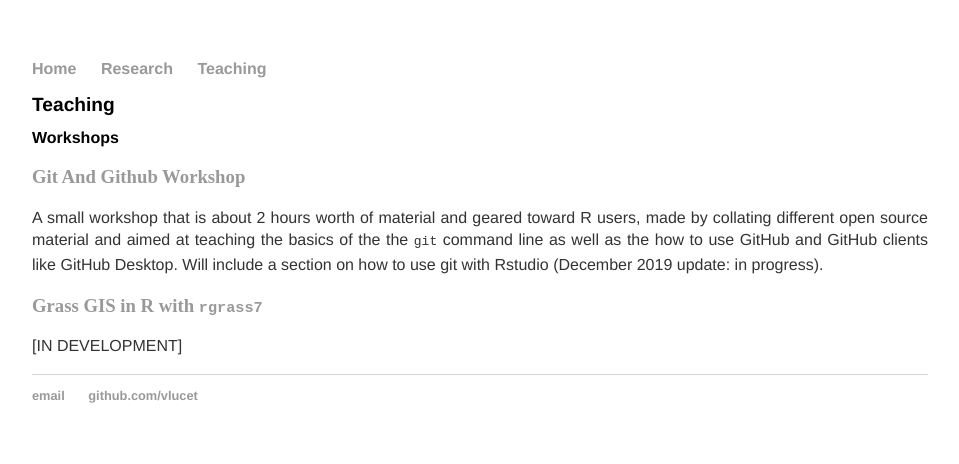
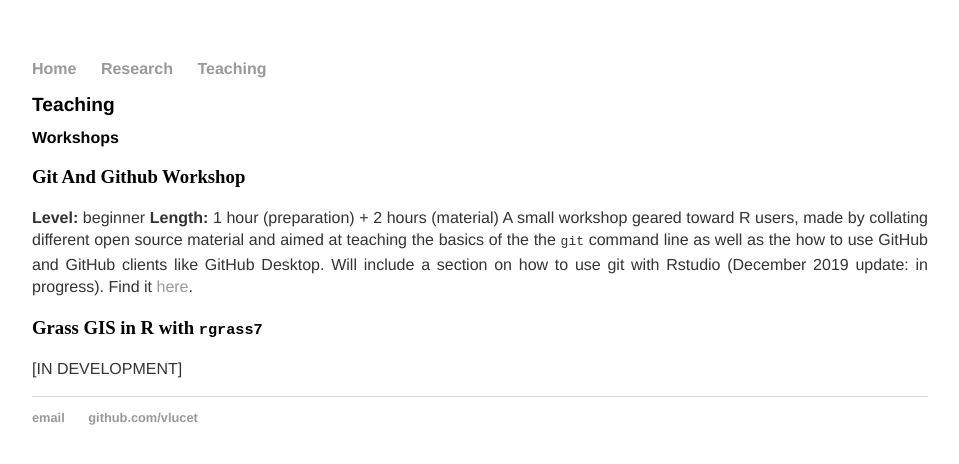
Before and after one commit to lpmi-13/vlucet.github.io, a Jekyll site: the page built from teaching/index.md, in a window 1280 px wide. Shown: the top 464 px of the page, without its empty margins (160-1119 px from the left). Built offline with Jekyll 4.4.1, drawn with Linux system fonts in a browser that asks for light colours.

Commit message:
Update index.md

```diff
--- a/teaching/index.md
+++ b/teaching/index.md
@@ -7,10 +7,12 @@ title: Research interests
 
 ## Workshops
 
-### [Git And Github Workshop](https://vlucet.github.io/git-and-github-with-r-workshop/)
+### Git And Github Workshop
+**Level:** beginner
+**Length:** 1 hour (preparation) + 2 hours (material)
+A small workshop geared toward R users, made by collating different open source material and aimed at teaching the basics of the the `git` command line as well as the how to use GitHub and GitHub clients like GitHub Desktop. Will include a section on how to use git with Rstudio (December 2019 update: in progress).
+Find it [here](https://vlucet.github.io/git-and-github-with-r-workshop/).
 
-A small workshop that is about 2 hours worth of material and geared toward R users, made by collating different open source material and aimed at teaching the basics of the the `git` command line as well as the how to use GitHub and GitHub clients like GitHub Desktop. Will include a section on how to use git with Rstudio (December 2019 update: in progress).
-
-### [Grass GIS in R with `rgrass7`]()
+### Grass GIS in R with `rgrass7`
 
 [IN DEVELOPMENT]
```
